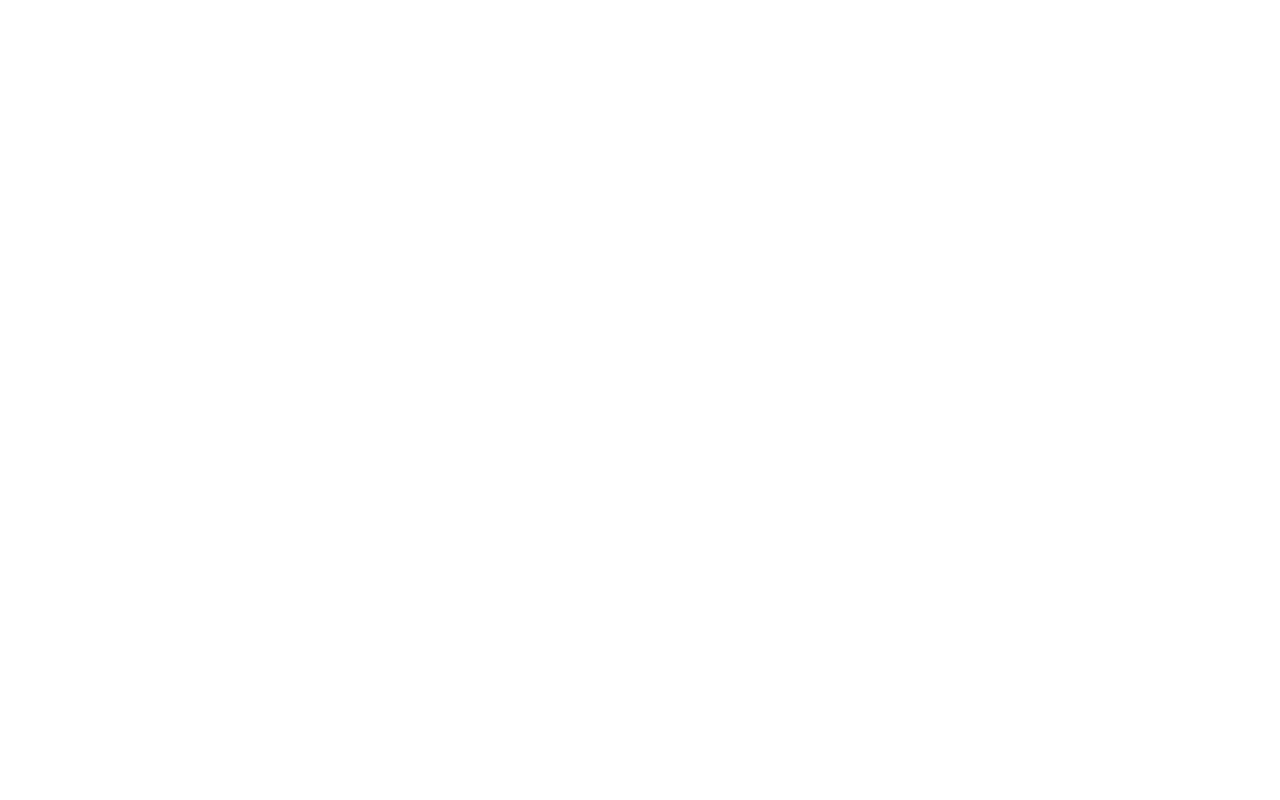
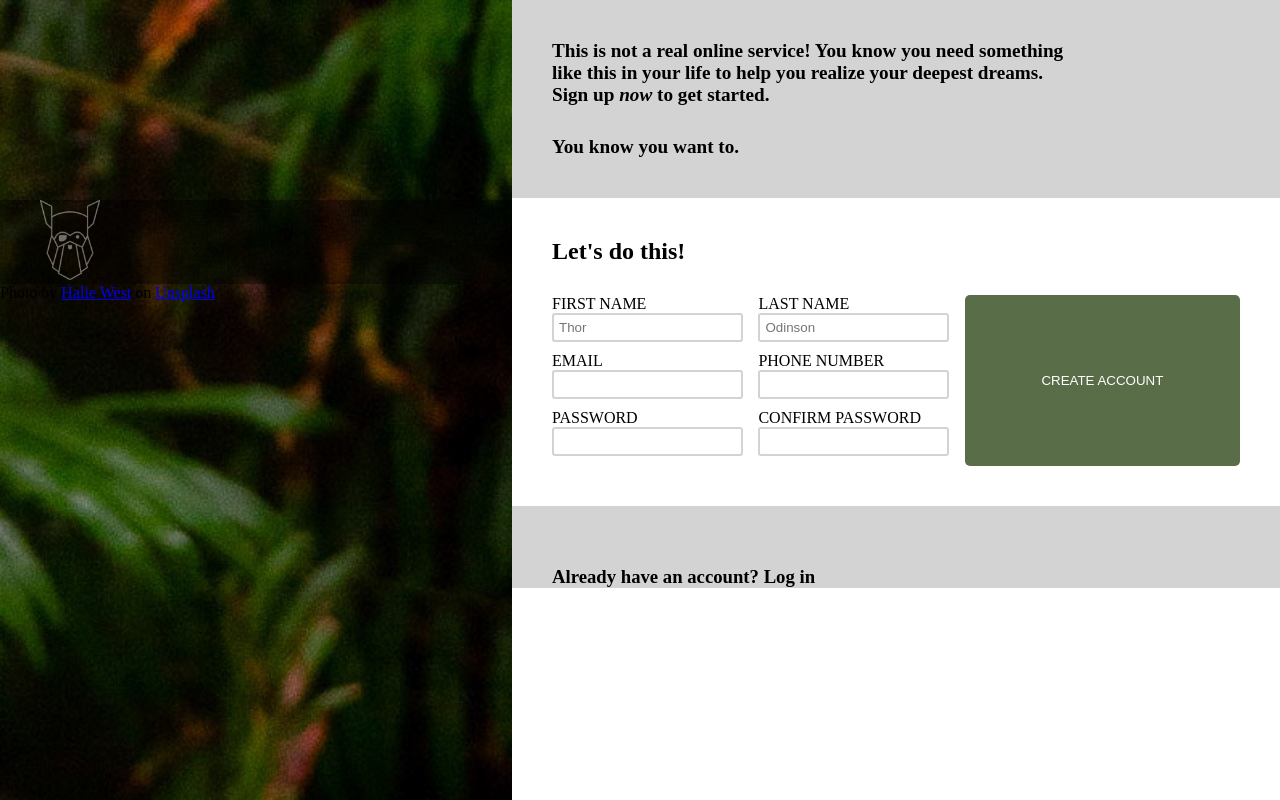
Before and after one commit to Alemba-Vivian/Sign-up-form, a plain HTML site: page index.html in a window 1280 px wide. Drawn offline with Linux system fonts and the light colour scheme.

Commit message:
styling the form

```diff
--- a/css/style.css
+++ b/css/style.css
@@ -0,0 +1,109 @@
+*{
+    margin: 0;
+    padding: 0;
+    box-sizing: border-box;
+}
+/* styling the body */
+body{
+    height: 100vh;
+}
+/* styling section */
+section{
+    display: flex;
+    flex-wrap: wrap;
+
+    /* align-items: center; */
+
+}
+
+/* styling column1 of section */
+.column1{
+    background-image: url(../img/background-image.jpg);
+    background-repeat: no-repeat;
+    padding-top: 200px;
+    height: 100vh;
+    width: 40%;
+
+}
+#logo{
+    height: 80px;
+
+}
+.logo-image{
+    background-color: black;
+    opacity: 0.4;
+    padding-left: 40px;
+
+}
+
+
+
+/* styling column2 of section */
+.column2{
+    flex: 1;
+
+
+
+
+
+
+}
+p.para1{
+
+}
+p.para2{
+    padding-top: 30px;
+}
+.content1{
+
+    padding-top: 100px;
+    background-color: lightgray;
+    padding-bottom: 40px;
+    padding: 40px;
+    font-size: 1.2rem;
+    font-weight: bold;
+
+}
+.content2{
+    background-color: white;
+    padding: 40px;
+
+}
+form{
+    display: flex;
+   flex: 1;
+}
+form .form-column1, form .form-column2{
+    flex: 1;
+}
+
+.form-column1 div, .form-column2 div{
+    padding-bottom: 10px;
+}
+input{
+    padding: 5px;
+    border-radius:3px ;
+    border-style: solid;
+    border-color: lightgray;
+}
+.content2 h2{
+    padding-bottom: 30px;
+}
+.content3{
+    background-color: lightgrey;
+    padding-left: 40px;
+    padding-top: 20px;
+}
+#btn-create-account{
+    background-color: #596D48;
+    color: white;
+    border: none;
+    padding-left: 20px;
+    padding-right: 20px;
+    padding: 10px;
+    border-radius: 5px;
+    width: 40%;
+}
+.content3 h3{
+    padding-top: 40px;
+}
--- a/index.html
+++ b/index.html
@@ -7,6 +7,108 @@
     <title>Sign up form</title>
 </head>
 <body>
+    <!-- header----- section -->
+    <header></header>
+
+    <!-- main--section---of the file -->
+    <main>
+
+        <!-- section-one-of----- main -->
+        <section>
+
+            <!-- first column of the section -->
+            <!-- contains the image background -->
+            <div class="column1">
+
+                <div class="logo-image">
+                    <img id="logo" src="./img/odin-logo.png" alt="">
+                    <span>ODIN</span>
+
+                </div>
+
+                <div>
+                    <p>Photo by <a href="https://unsplash.com/@haliewestphoto">Halie West</a>
+                        on <a href="https://unsplash.com/">Unsplash</a></p>
+                </div>
+
+            </div>
+
+
+            <!-- second column of the section -->
+            <!-- contains the sign up form -->
+            <div class="column2">
+                <div class="content1">
+                    <p  class="para1">This is not a real online service! You know you need something <br>
+                     like this in your life to help you realize your deepest dreams. <br>
+                     Sign up <em>now</em> to get started.</p>
+
+                     <p class="para2">You know you want to. </p>
+
+                </div>
+                <div class="content2">
+                    <h2>Let's do this!</h2>
+
+                    <!-- sign up form -->
+                    <form action="" method="">
+                        <div class="form-column1">
+                        <div>
+                            <label for="first-name">FIRST NAME</label> <br>
+                            <input type="text" id="first-name" name="first-name" placeholder="Thor" required>
+                        </div>
+
+                        <div>
+                            <label for="email-address">EMAIL</label> <br>
+                            <input type="email" id="email-address" name="email-address" required>
+                        </div>
+
+                        <div>
+                            <label for="my-password">PASSWORD</label><br>
+                            <input type="password" id="my-password" name="password" required>
+                        </div>
+
+
+
+
+                    </div>
+                    <div class="form-column2">
+                        <div>
+                            <label for="last-name">LAST NAME</label> <br>
+                            <input type="text" id="last-name" name="last-name" placeholder="Odinson" required>
+                        </div>
+
+                        <div>
+                            <label for="phone-number">PHONE NUMBER</label> <br>
+                            <input type="number" id="phone-number" name="phone-number" required>
+                        </div>
+
+                        <div>
+                            <label for="my-password2">CONFIRM PASSWORD</label><br>
+                            <input type="password" id="my-password2" name="my-password2" required>
+                        </div>
+
+                    </div>
+
+
+                        <button id="btn-create-account" type="submit">CREATE ACCOUNT</button>
+
+
+
+                    </form>
+
+                </div>
+
+                <div class="content3">
+
+                    <h3>Already have an account? <span>Log in</span></h3>
+                </div>
+
+
+
+            </div>
+
+        </section>
+    </main>
+    <footer></footer>
 
 </body>
 </html>
```
